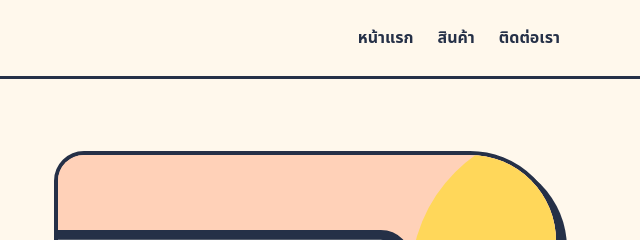
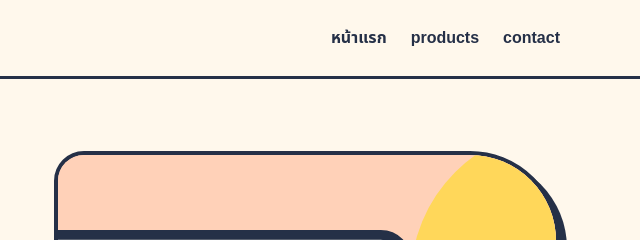
Before and after one commit to ZenCz18/lab, a plain HTML site: page index.html in a window 1280 px wide. Shown: the top 240 px of the page, 640-1280 px from the left. Drawn offline with Linux system fonts and the light colour scheme.

Commit message:
Update index.html

```diff
--- a/index.html
+++ b/index.html
@@ -1,7 +1,7 @@
 <!doctype html>
 <html lang="th"><head><meta charset="utf-8"><meta name="viewport" content="width=device-width,initial-scale=1"><title>PaperPop Stationery</title><link rel="stylesheet" href="assets/style.css"></head>
 <body>
-<header class="site-header"><nav class="nav container"><a class="brand" href="index.html"><span class="brand-mark">✦</span>PaperPop Stationery</a><div class="nav-links"><a href="index.html">หน้าแรก</a><a href="shop.html">สินค้า</a><a href="contacts.html">ติดต่อเรา</a></div></nav></header>
+<header class="site-header"><nav class="nav container"><a class="brand" href="index.html"><span class="brand-mark">✦</span>PaperPop Stationery</a><div class="nav-links"><a href="index.html">หน้าแรก</a><a href="shop.html">products</a><a href="contacts.html">contact</a></div></nav></header>
 <main>
 <section class="hero"><div class="container hero-grid"><div><span class="eyebrow">เครื่องเขียนที่ทำให้ทุกวันสนุกขึ้น</span><h1>PaperPop<br>Stationery</h1><p>รวมปากกา สมุด เครื่องคิดเลข และอุปกรณ์สร้างสรรค์สำหรับการเรียนและการทำงาน</p><a class="button" href="about.html">ดูสินค้าของเรา →</a></div><img class="hero-image" src="images/banner-new.svg" alt="เครื่องเขียนบนโต๊ะ"></div></section>
 <section class="section"><div class="container"><h2 class="section-title">เลือกง่าย ใช้ดี มีสไตล์</h2><div class="feature-strip"><article class="feature"><h3>ปากกาและดินสอ</h3><p>สำหรับจดบันทึก วาดภาพ และสร้างไอเดียใหม่</p></article><article class="feature"><h3>สมุดคุณภาพ</h3><p>กระดาษเขียนลื่น พร้อมดีไซน์หลากหลาย</p></article><article class="feature"><h3>อุปกรณ์การเรียน</h3><p>ครบทุกชิ้นสำหรับห้องเรียนและโต๊ะทำงาน</p></article></div></div></section>
```
